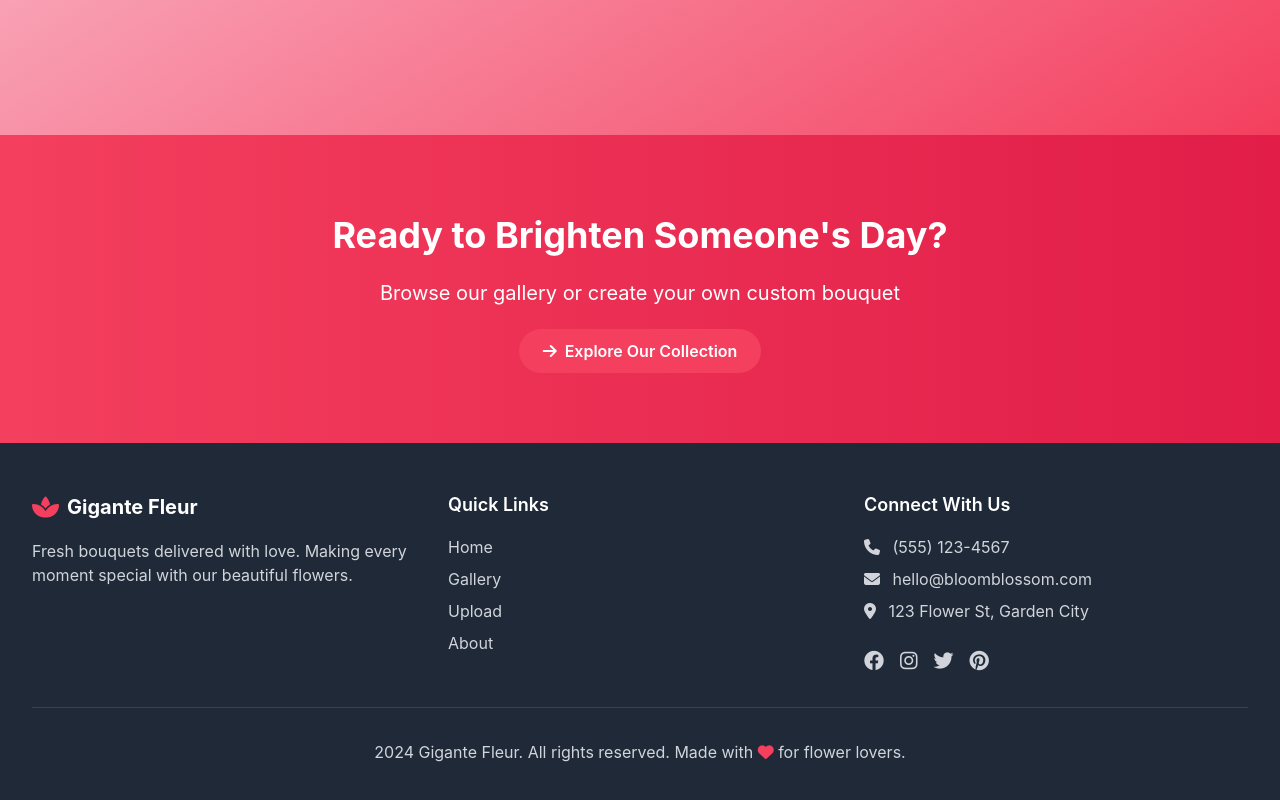
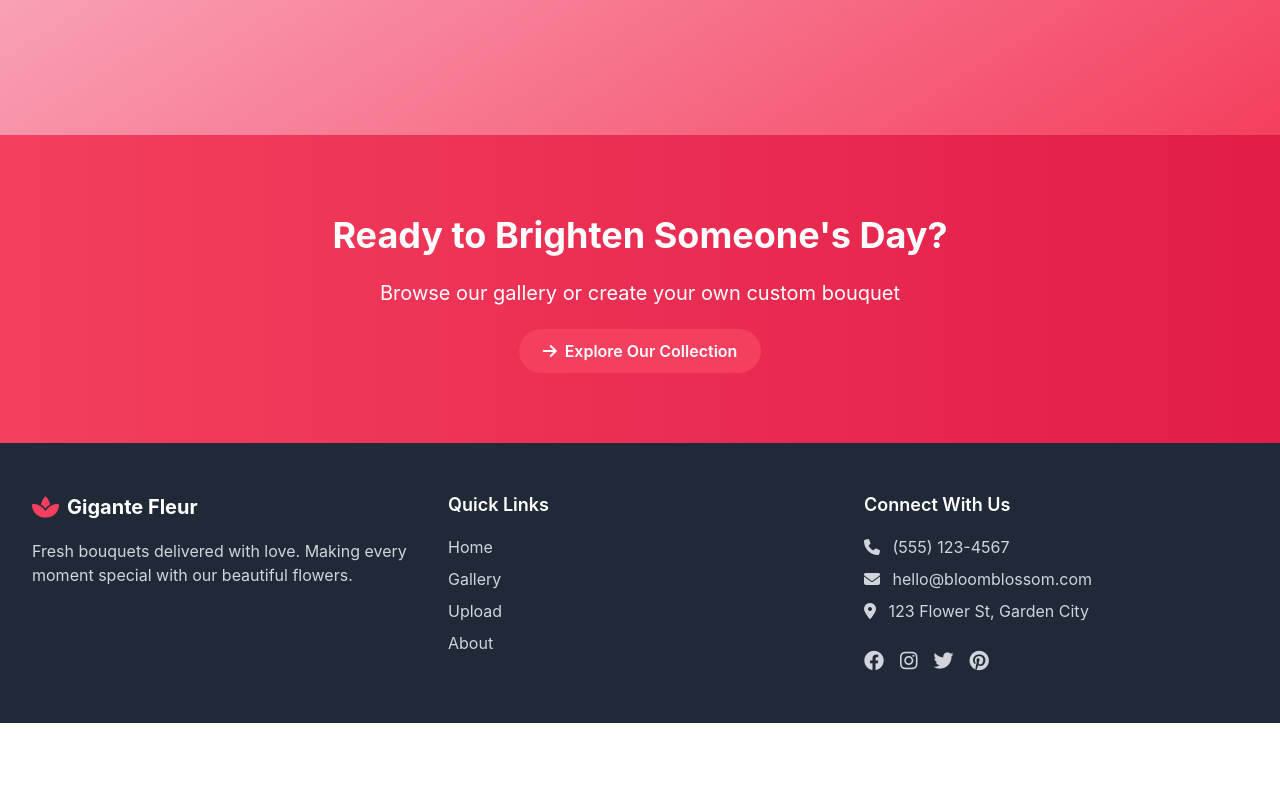
Before and after one commit to inmrkkk/Aoi, a React (Create React App) app: page / in a window 1280 px wide. Shown: the part 729-1529 px from the top of the page. After the commit the page ends 1452 px from the top, so only its background shows below. Built offline with nearby package versions, Linux system fonts and the light colour scheme; no server answers; the database is empty; the HTML template or start-up script is replaced by a standard one.

Commit message:
Update Footer.js

```diff
--- a/src/components/Footer.js
+++ b/src/components/Footer.js
@@ -57,9 +57,9 @@ const Footer = () => {
           </div>
         </div>
 
-        <div className="border-t border-gray-700 mt-8 pt-8 text-center text-gray-300">
+        {/* <div className="border-t border-gray-700 mt-8 pt-8 text-center text-gray-300">
           <p> 2024 Gigante Fleur. All rights reserved. Made with <i className="fas fa-heart text-flower-rose"></i> for flower lovers.</p>
-        </div>
+        </div> */}
       </div>
     </footer>
   );
```
